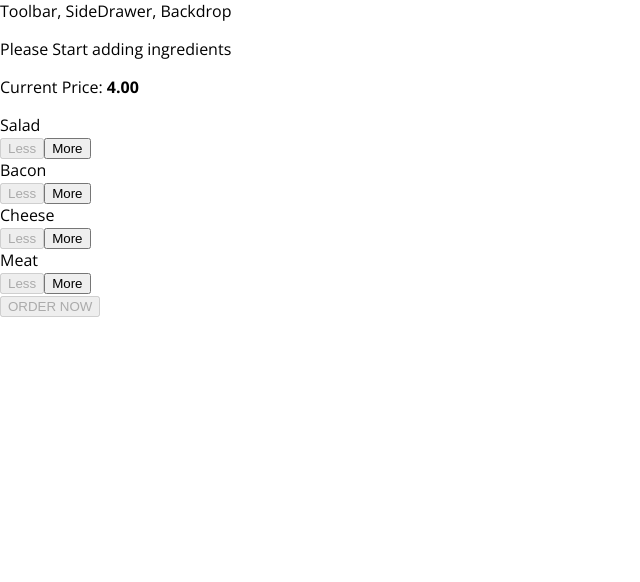
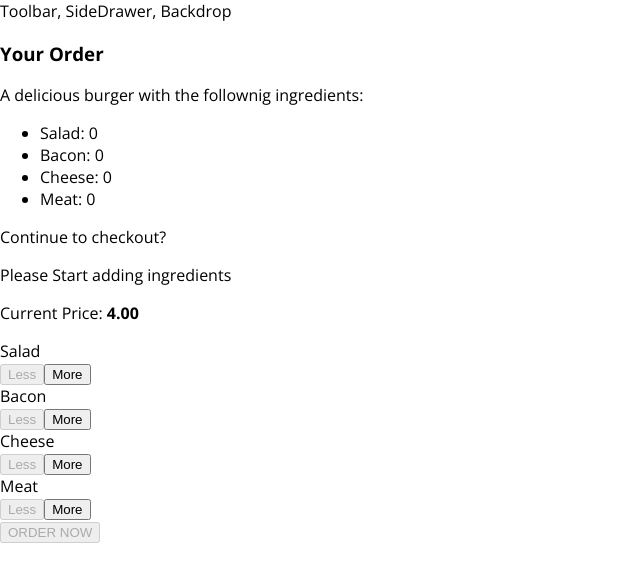
Before and after one commit to renatokoyama/burger-shop, a React app: page / in a window 1280 px wide. Shown: the top 582 px of the page, without its empty margins (0-640 px from the left). Built offline with nearby package versions, Linux system fonts and the light colour scheme.

Commit message:
Order summary Modal

```diff
--- /dev/null
+++ b/src/components/Burger/OrderSummary/OrderSummary.js
@@ -0,0 +1,21 @@
+import React from 'react';
+import Aux from '../../../hoc/Wrapper'
+
+const orderSummary = (props) => {
+    const ingredientSummary = Object.keys(props.ingredients)
+        .map(igKey => {
+            return <li key={igKey}><span style={{ textTransform: 'capitalize' }}>{igKey}</span>: {props.ingredients[igKey]}</li>
+        })
+    return (
+        <Aux>
+            <h3> Your Order</h3>
+            <p> A delicious burger with the follownig ingredients:</p>
+            <ul>
+                {ingredientSummary}
+            </ul>
+            <p> Continue to checkout?</p>
+        </Aux>
+    )
+}
+
+export default orderSummary;
--- a/src/components/UI/Modal/Modal.js
+++ b/src/components/UI/Modal/Modal.js
@@ -3,7 +3,7 @@
 import classes from "./Modal.css"
 
 const modal = (props) => (
-    <div className=".Modal">
+    <div className={classes.Modal}>
         {props.children}
     </div>
 );
--- a/src/containers/BurgerBuilder/BurgerBuilder.js
+++ b/src/containers/BurgerBuilder/BurgerBuilder.js
@@ -2,6 +2,9 @@
 import Aux from '../../hoc/Wrapper'
 import Burger from '../../components/Burger/Burger';
 import BuildControls from '../../components/Burger/BuildControls/BuildControls';
+import Modal from '../../components/UI/Modal/Modal'
+import OrderSummary from '../../components/Burger/OrderSummary/OrderSummary';
+
 
 const INGREDIENT_PRICES = {
     salad: 0.5,
@@ -91,6 +94,9 @@
 
         return (
             <Aux>
+                <Modal>
+                    <OrderSummary ingredients={this.state.ingredients} />
+                </Modal>
                 <Burger ingredients={this.state.ingredients} />
                 <BuildControls
                     ingredientAdded={this.addIngredientsHandler}
```
